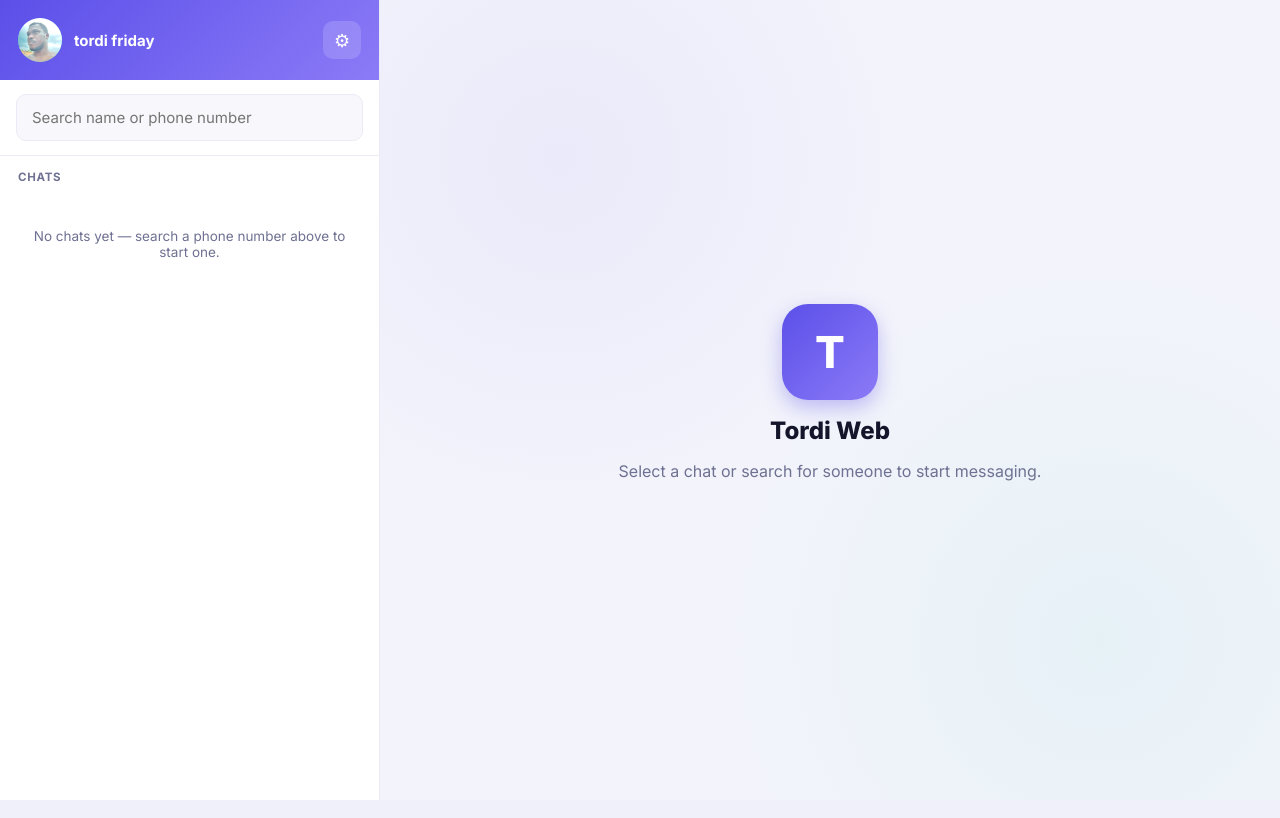
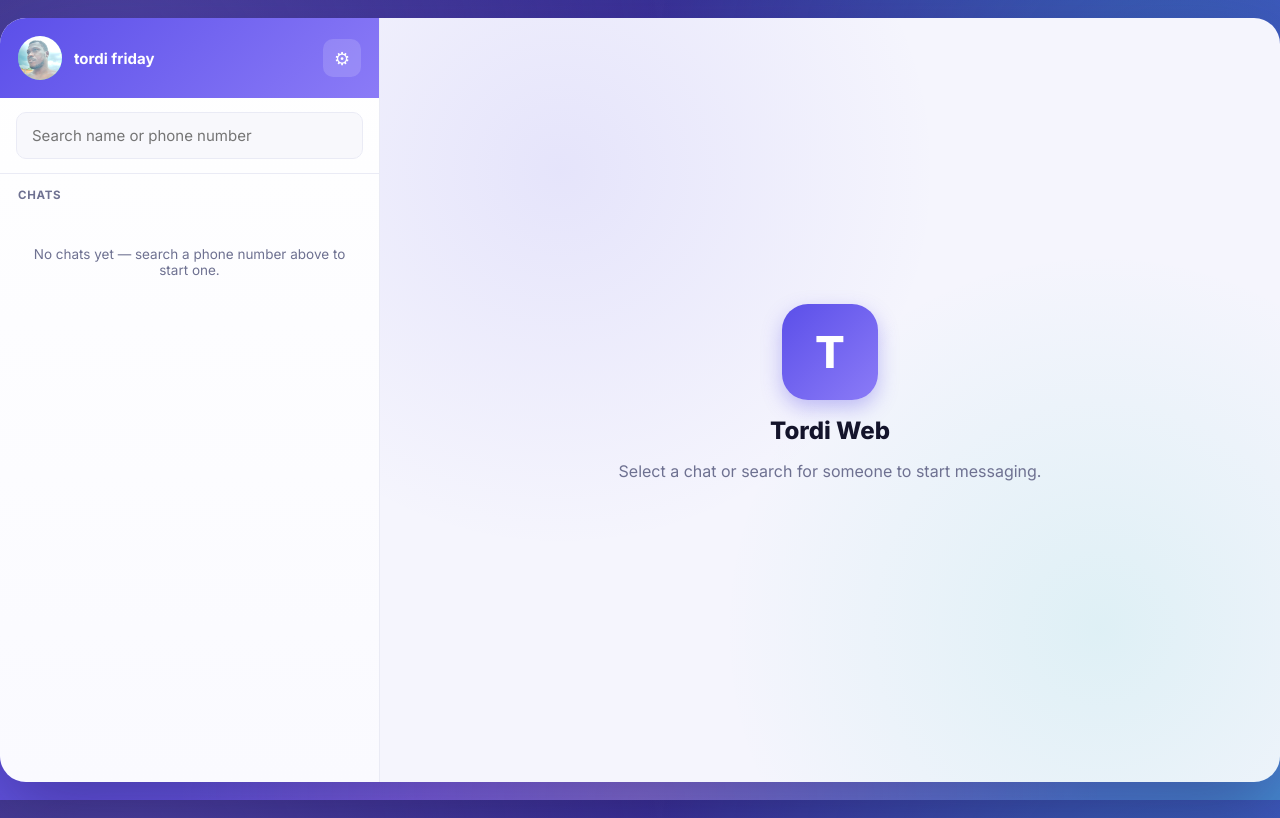
Before and after one commit to tordi-projects/tordi-chat-app, a Django app: page / in a window 1280 px wide. Run offline with Django 5.2, Linux system fonts and the light colour scheme; a user stored in the database is signed in; data that the repository does not hold is empty.

Commit message:
Add files via upload

```diff
--- a/requirements.txt
+++ b/requirements.txt
@@ -3,3 +3,4 @@ channels>=4.0,<5.0
 daphne>=4.0,<5.0
 channels-redis>=4.0,<5.0
 Pillow>=10.0
+twilio>=9.0  # optional — only needed if you enable real SMS/WhatsApp delivery
--- a/static/css/style.css
+++ b/static/css/style.css
@@ -25,7 +25,12 @@ html, body { height: 100%; }
 body {
   margin: 0;
   font-family: 'Inter', -apple-system, BlinkMacSystemFont, 'Segoe UI', Helvetica, Arial, sans-serif;
-  background: var(--bg);
+  background:
+    radial-gradient(circle at 8% 12%, rgba(139, 123, 247, 0.35), transparent 42%),
+    radial-gradient(circle at 92% 15%, rgba(23, 195, 178, 0.30), transparent 40%),
+    radial-gradient(circle at 50% 100%, rgba(255, 141, 161, 0.22), transparent 45%),
+    linear-gradient(160deg, #2C2470 0%, #4A3FC4 40%, #6F5FF0 75%, #17C3B2 130%);
+  background-attachment: fixed;
   color: var(--text);
   -webkit-font-smoothing: antialiased;
 }
@@ -153,12 +158,22 @@ a { color: inherit; }
 .toast-error { background: var(--danger); }
 
 /* ---------- App shell ---------- */
-.app-shell { display: flex; height: 100vh; height: 100dvh; overflow: hidden; }
+.app-shell {
+  display: flex;
+  height: 100vh; height: 100dvh;
+  overflow: hidden;
+  max-width: 1440px;
+  margin: 18px auto;
+  height: calc(100vh - 36px);
+  height: calc(100dvh - 36px);
+  border-radius: 26px;
+  box-shadow: 0 30px 80px rgba(20, 10, 60, 0.35);
+}
 
 .sidebar {
   width: 380px;
   min-width: 340px;
-  background: var(--surface);
+  background: linear-gradient(180deg, #FFFFFF 0%, #FAFAFF 100%);
   border-right: 1px solid var(--border);
   display: flex;
   flex-direction: column;
@@ -225,9 +240,9 @@ a { color: inherit; }
   flex: 1;
   display: flex; align-items: center; justify-content: center;
   background:
-    radial-gradient(circle at 20% 20%, rgba(91, 79, 233, 0.06), transparent 40%),
-    radial-gradient(circle at 80% 80%, rgba(23, 195, 178, 0.06), transparent 40%),
-    var(--bg);
+    radial-gradient(circle at 20% 20%, rgba(91, 79, 233, 0.10), transparent 40%),
+    radial-gradient(circle at 80% 80%, rgba(23, 195, 178, 0.10), transparent 40%),
+    #F5F5FD;
 }
 .empty-illustration { text-align: center; color: var(--muted); }
 .empty-illustration h2 { color: var(--text); margin: 14px 0 4px; font-weight: 800; }
@@ -262,9 +277,11 @@ a { color: inherit; }
   flex-direction: column;
   gap: 8px;
   background:
-    radial-gradient(circle at 10% 0%, rgba(91, 79, 233, 0.04), transparent 35%),
-    radial-gradient(circle at 90% 100%, rgba(23, 195, 178, 0.05), transparent 35%),
-    var(--bg);
+    radial-gradient(circle at 12% 8%, rgba(91, 79, 233, 0.14), transparent 38%),
+    radial-gradient(circle at 88% 25%, rgba(23, 195, 178, 0.16), transparent 36%),
+    radial-gradient(circle at 20% 92%, rgba(255, 141, 161, 0.14), transparent 40%),
+    radial-gradient(circle at 90% 95%, rgba(139, 123, 247, 0.12), transparent 40%),
+    #F5F5FD;
 }
 
 .bubble-row { display: flex; }
@@ -372,8 +389,7 @@ a { color: inherit; }
 /* ---------- Settings page ---------- */
 .settings-wrapper {
   min-height: 100vh;
-  background: var(--bg);
-  display: flex; justify-content: center;
+  display: flex; justify-content: center; align-items: flex-start;
   padding: 40px 20px;
 }
 .settings-card {
@@ -405,6 +421,7 @@ a { color: inherit; }
 
 /* ---------- Responsive ---------- */
 @media (max-width: 860px) {
+  .app-shell { margin: 0; height: 100vh; height: 100dvh; border-radius: 0; box-shadow: none; }
   .sidebar { width: 100%; min-width: 0; }
   .app-shell.has-room .sidebar { display: none; }
   .main-empty { display: none; }
--- a/templates/accounts/verify_otp.html
+++ b/templates/accounts/verify_otp.html
@@ -6,7 +6,7 @@
     <div class="brand-logo">T</div>
     <h1 class="brand">Verify your number</h1>
     <p class="subtitle">Enter the 6-digit code sent to <strong>{{ phone_number }}</strong></p>
-    <p class="hint">(Dev mode: check the server console for the code)</p>
+    <p class="hint">Didn't get it? Check your WhatsApp/SMS — or the server console if delivery isn't configured yet.</p>
     <form method="post" novalidate>
       {% csrf_token %}
       {{ form.code }}
```
Also changed, not shown: accounts/views.py (+46 -12 lines), tordi/settings.py (+14 -4 lines), README.md, accounts/migrations/0001_initial.py, chat/migrations/0001_initial.py, db.sqlite3.
